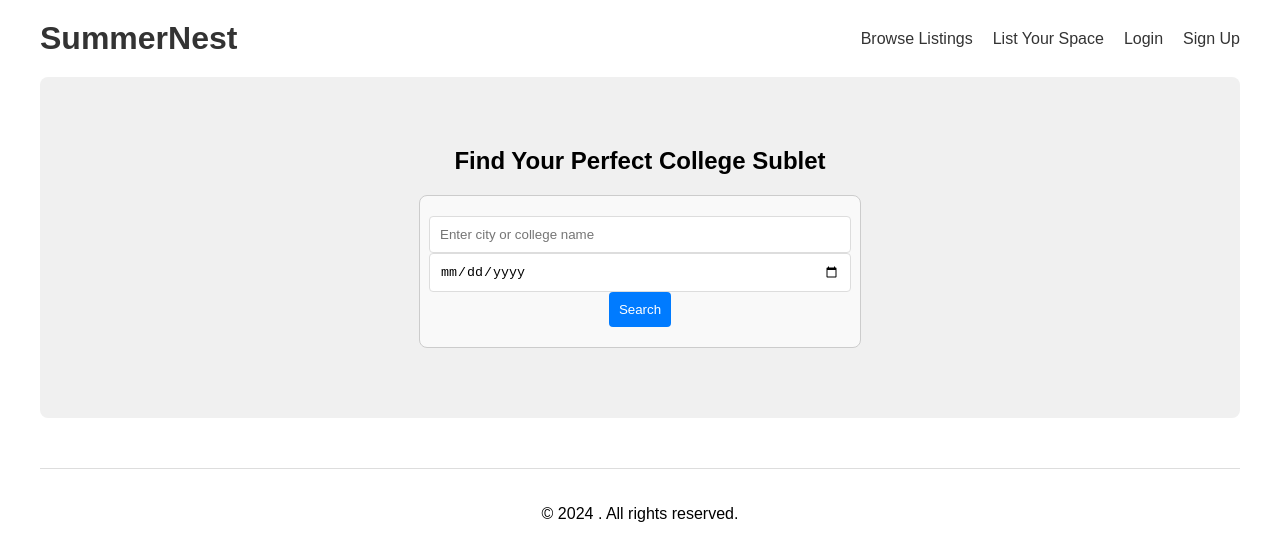
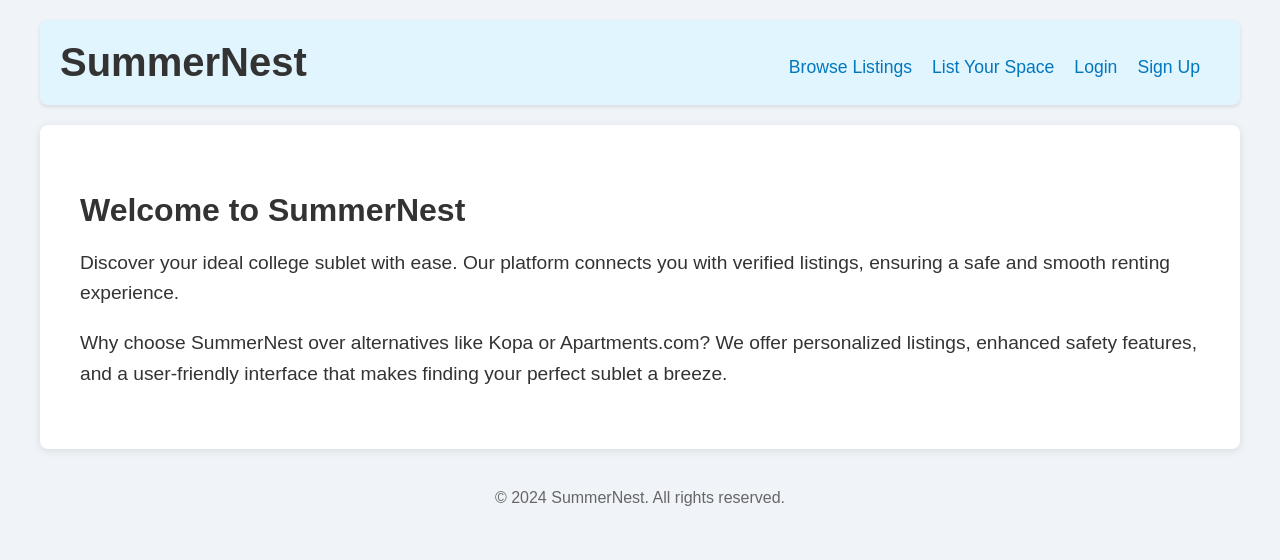
Before and after one commit to jkim695/SummerNest, a React (Create React App) app in the folder summernest/Frontend/: page / in a window 1280 px wide. Shown: the top 560 px of the page. Built offline with nearby package versions, Linux system fonts and the light colour scheme.

Commit message:
Changed HomePage to not have the search feature anymore and instead be more aesthetic and explain how our website works

```diff
--- a/summernest/Frontend/src/HomePage.css
+++ b/summernest/Frontend/src/HomePage.css
@@ -1,117 +1,64 @@
 /* HomePage.css */
+body {
+  margin: 0;
+  font-family: 'Arial', sans-serif;
+  background-color: #f0f4f8; /* Soft background color */
+  color: #333; /* Dark text for contrast */
+}
 
 .home-page {
-    font-family: Arial, sans-serif;
-    max-width: 1200px;
+  max-width: 1200px; /* Centering the content */
   margin: 0 auto;
-    padding: 0 20px;
+  padding: 20px;
 }
 
 .header {
-    display: flex;
-    justify-content: space-between;
-    align-items: center;
-    padding: 20px 0;
+  background-color: #e1f5fe; /* Soft sky blue */
+  padding: 20px;
+  border-radius: 8px;
+  box-shadow: 0 2px 4px rgba(0, 0, 0, 0.1);
 }
 
 .header h1 {
   margin: 0;
-    color: #333;
+  font-size: 2.5rem; /* Larger title */
 }
 
-  .header nav a {
-    margin-left: 20px;
+nav {
+  margin-top: 10px;
+}
+
+nav a {
+  margin-right: 20px;
   text-decoration: none;
-    color: #333;
+  color: #0277bd; /* Soft blue color for links */
+  font-size: 1.1rem;
+}
+
+nav a:hover {
+  text-decoration: underline;
 }
 
 .hero {
-    text-align: center;
-    padding: 50px 0;
-    background-color: #f0f0f0;
+  background-color: white; /* Contrast section for readability */
+  padding: 40px;
   border-radius: 8px;
-    margin-bottom: 30px;
-  }
-
-  .search-form {
-    display: flex;
-    justify-content: center;
+  box-shadow: 0 2px 8px rgba(0, 0, 0, 0.1);
   margin-top: 20px;
 }
 
-  .search-form input,
-  .search-form button {
-    padding: 10px;
-    margin: 0 5px;
-    border: 1px solid #ddd;
-    border-radius: 4px;
+.hero h2 {
+  font-size: 2rem;
+  margin-bottom: 10px;
 }
 
-  .search-form button {
-    background-color: #007bff;
-    color: white;
-    cursor: pointer;
-    border: none;
-  }
-
-  .featured-listings {
-    margin: 50px 0;
-  }
-
-  .listing-grid {
-    display: grid;
-    grid-template-columns: repeat(auto-fill, minmax(250px, 1fr));
-    gap: 20px;
-  }
-
-  .listing-card {
-    border: 1px solid #ddd;
-    padding: 20px;
-    border-radius: 5px;
-    box-shadow: 0 2px 5px rgba(0,0,0,0.1);
-  }
-
-  .listing-card h4 {
-    margin-top: 0;
-  }
-
-  .about-site {
-    margin: 50px 0;
-    background-color: #f9f9f9;
-    padding: 30px;
-    border-radius: 8px;
+.hero p {
+  font-size: 1.2rem;
+  line-height: 1.6; /* Improved line spacing */
 }
 
 footer {
   text-align: center;
-    padding: 20px 0;
-    border-top: 1px solid #ddd;
-    margin-top: 50px;
+  margin-top: 40px;
+  color: #666; /* Soft grey for footer text */
 }
-
-  /* Responsive adjustments */
-  @media (max-width: 768px) {
-    .header {
-      flex-direction: column;
-      text-align: center;
-    }
-
-    .header nav {
-      margin-top: 20px;
-    }
-
-    .header nav a {
-      display: inline-block;
-      margin: 5px 10px;
-    }
-
-    .search-form {
-      flex-direction: column;
-    }
-
-    .search-form input,
-    .search-form button {
-      width: 100%;
-      margin: 5px 0;
-    }
-  }
--- a/summernest/Frontend/src/HomePage.js
+++ b/summernest/Frontend/src/HomePage.js
@@ -1,22 +1,13 @@
-import React, { useState } from 'react';
-import { Link } from 'react-router-dom'; // Use Link from react-router-dom
-import './HomePage.css'; // Assuming you have this CSS file
+import React from 'react';
+import { Link } from 'react-router-dom';
+import './HomePage.css';
 
 const HomePage = () => {
-  const [searchTerm, setSearchTerm] = useState('');
-  const [searchDate, setSearchDate] = useState('');
-
-  const handleSearch = (e) => {
-    e.preventDefault();
-    console.log('Searching for:', searchTerm, 'on', searchDate);
-  };
-
   return (
     <div className="home-page">
       <header className="header">
         <h1>SummerNest</h1>
         <nav>
-          {/* Use Link instead of <a> */}
           <Link to="/browse-listings">Browse Listings</Link>
           <Link to="/list-your-space">List Your Space</Link>
           <Link to="/login">Login</Link>
@@ -26,28 +17,22 @@ const HomePage = () => {
 
       <main>
         <section className="hero">
-          <h2>Find Your Perfect College Sublet</h2>
-          <form onSubmit={handleSearch} className="search-form">
-            <input
-              type="text"
-              placeholder="Enter city or college name"
-              value={searchTerm}
-              onChange={(e) => setSearchTerm(e.target.value)}
-            />
-            <input
-              type="date"
-              value={searchDate}
-              onChange={(e) => setSearchDate(e.target.value)}
-            />
-            <button type="submit">Search</button>
-          </form>
+          <h2>Welcome to SummerNest</h2>
+          <p>
+            Discover your ideal college sublet with ease. Our platform connects you with verified listings, ensuring a safe and smooth renting experience.
+          </p>
+          <p>
+            Why choose SummerNest over alternatives like Kopa or Apartments.com?
+            We offer personalized listings, enhanced safety features, and a user-friendly interface that makes finding your perfect sublet a breeze.
+          </p>
         </section>
       </main>
 
       <footer>
-        <p>&copy; 2024 . All rights reserved.</p>
+        <p>&copy; 2024 SummerNest. All rights reserved.</p>
       </footer>
     </div>
   );
 };
+
 export default HomePage;
--- a/summernest/Frontend/src/ListYourSpace.js
+++ b/summernest/Frontend/src/ListYourSpace.js
@@ -20,7 +20,7 @@ const ListYourSpace = () => {
     <div className="list-your-space">
       <header className="header">
         <h1>List Your Space</h1>
-        <Link to="/browse-listings" className="back-button">Back</Link>
+        <Link to="/ " className="back-button">Back</Link>
       </header>
 
       <main>
```
Lines whose indentation alone changed are shown as unchanged.
